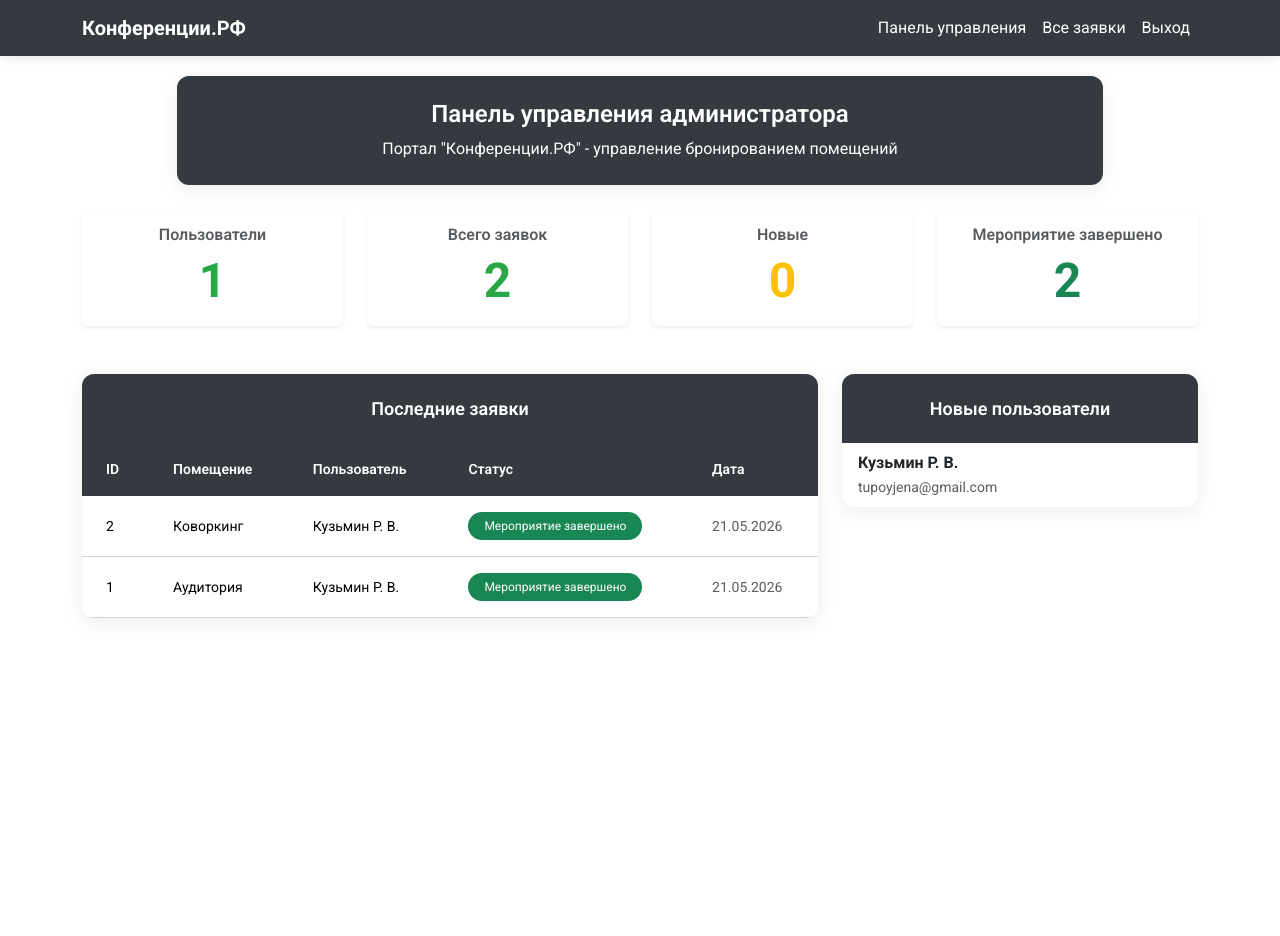
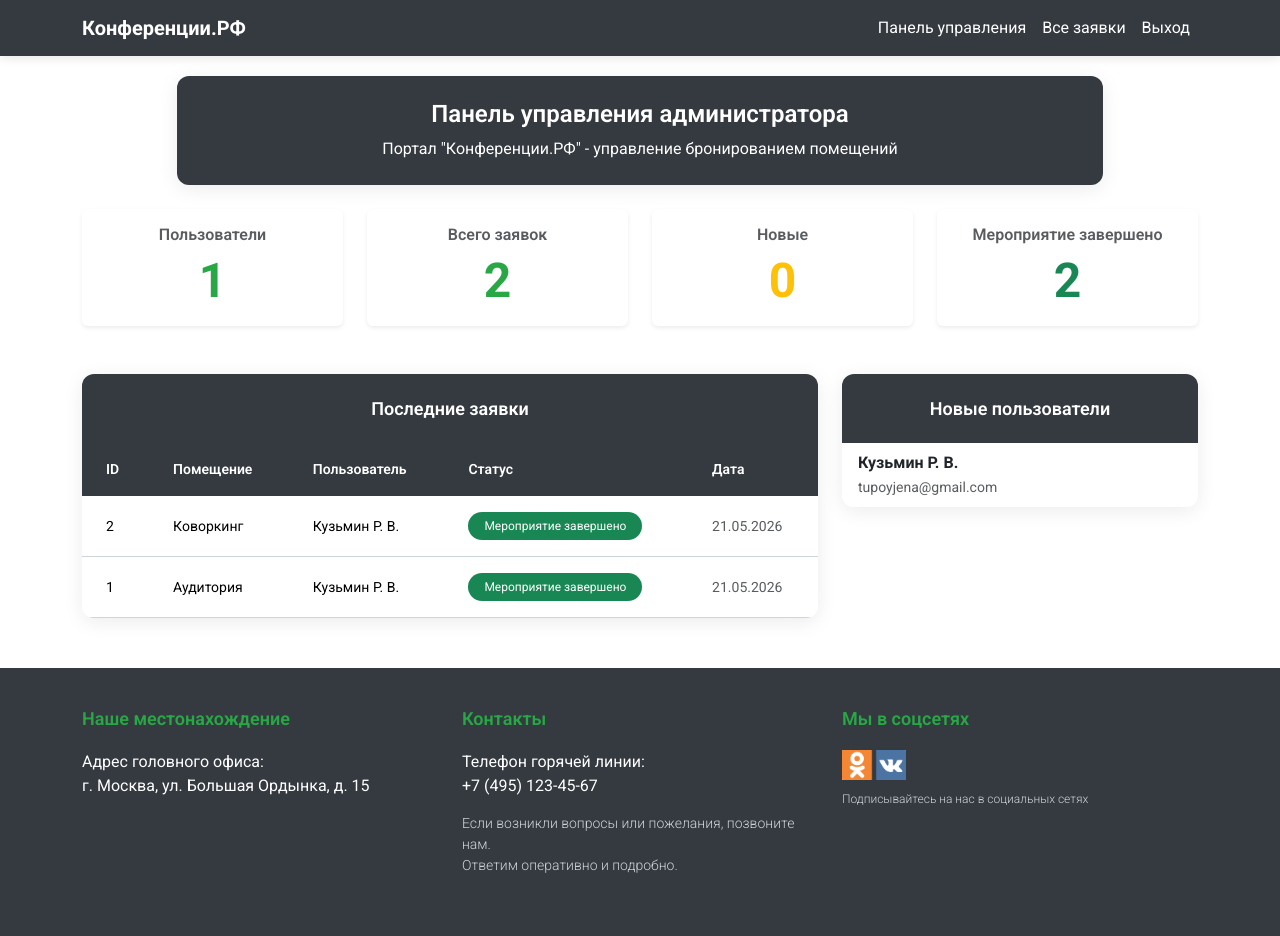
Before and after one commit to Rigoletti/Kuzmin_demo2026, a Flask app: page /admin/ in a window 1280 px wide. Before the commit the page ends 618 px from the top, so only its background shows below. Run offline with Flask 3, Linux system fonts and the light colour scheme; a user stored in the database is signed in; some libraries are stand-ins or nearby versions.

Commit message:
добавил footer

```diff
--- a/templates/base.html
+++ b/templates/base.html
@@ -40,6 +40,27 @@
             margin: 0;
             padding: 0;
             box-sizing: border-box;
+        }
+
+            /* Прижимаем футер к низу */
+        html, body {
+            height: 100%;
+            margin: 0;
+            padding: 0;
+        }
+
+        body {
+            display: flex;
+            flex-direction: column;
+            min-height: 100vh;
+        }
+
+        .container {
+            flex: 1 0 auto;
+        }
+
+        .footer-modern {
+            flex-shrink: 0;
         }
 
         body {
@@ -365,7 +386,46 @@
         </div>
 
         {% block page_content %}{% endblock %}
+
     </div>
+
+
+<footer style="background: #343A40; color: #FFFFFF; margin-top: 50px; padding: 40px 0 20px 0;">
+    <div class="container">
+        <div class="row">
+            <div class="col-md-4 mb-4">
+                <h3 style="color: #28A745; font-size: 18px; font-weight: 600; margin-bottom: 20px;">Наше местонахождение</h3>
+                <p style="font-size: 16px; font-weight: 400; margin-bottom: 8px;">
+                    Адрес головного офиса:<br>
+                    г. Москва, ул. Большая Ордынка, д. 15
+                </p>
+            </div>
+            <div class="col-md-4 mb-4">
+                <h3 style="color: #28A745; font-size: 18px; font-weight: 600; margin-bottom: 20px;">Контакты</h3>
+                <p style="font-size: 16px; font-weight: 400; margin-bottom: 8px;">
+                    Телефон горячей линии:<br>
+                    <a href="tel:+74951234567" style="color: #FFFFFF; text-decoration: none;">+7 (495) 123-45-67</a>
+                </p>
+                <p style="font-size: 14px; font-weight: 300; margin-top: 15px; color: #CED4DA;">
+                    Если возникли вопросы или пожелания, позвоните нам.<br>
+                    Ответим оперативно и подробно.
+                </p>
+            </div>
+
+            <div class="col-md-4 mb-4">
+                <h3 style="color: #28A745; font-size: 18px; font-weight: 600; margin-bottom: 20px;">Мы в соцсетях</h3>
+                <a href="#">
+                    <img src="{{ url_for('static', filename='images/soc.png') }}" style="width: 64px; height: 30px;">
+                </a>
+                <p style="font-size: 12px; font-weight: 300; margin-top: 10px; color: #CED4DA;">
+                    Подписывайтесь на нас в социальных сетях
+                </p>
+            </div>
+        </div>
+
+
+    </div>
+</footer>
 
     <script src="{{ url_for('static', filename='js/bootstrap.bundle.min.js') }}"></script>
 
```
Also changed, not shown: static/images/soc.png, static/images/soc2.png (added).
